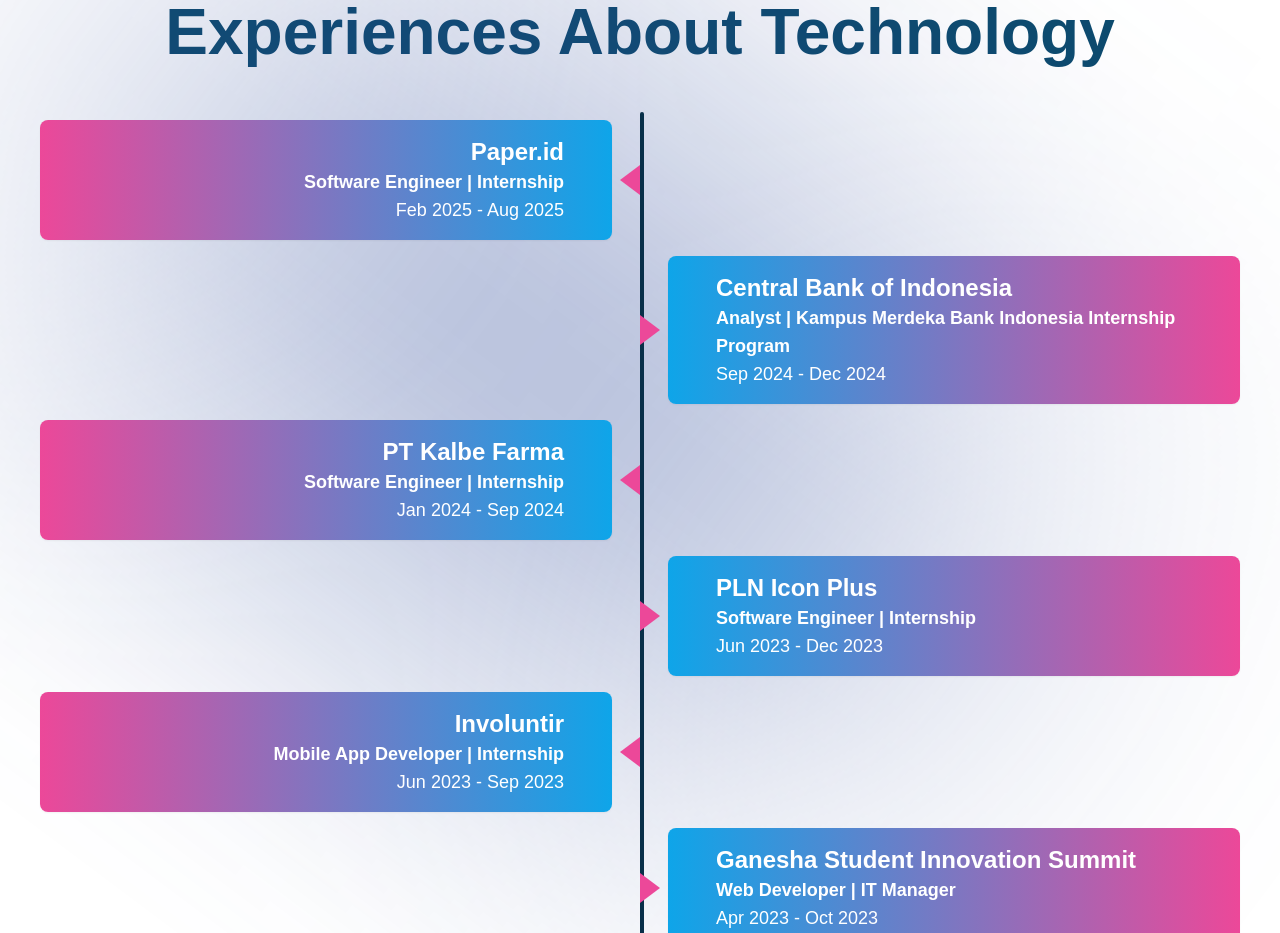
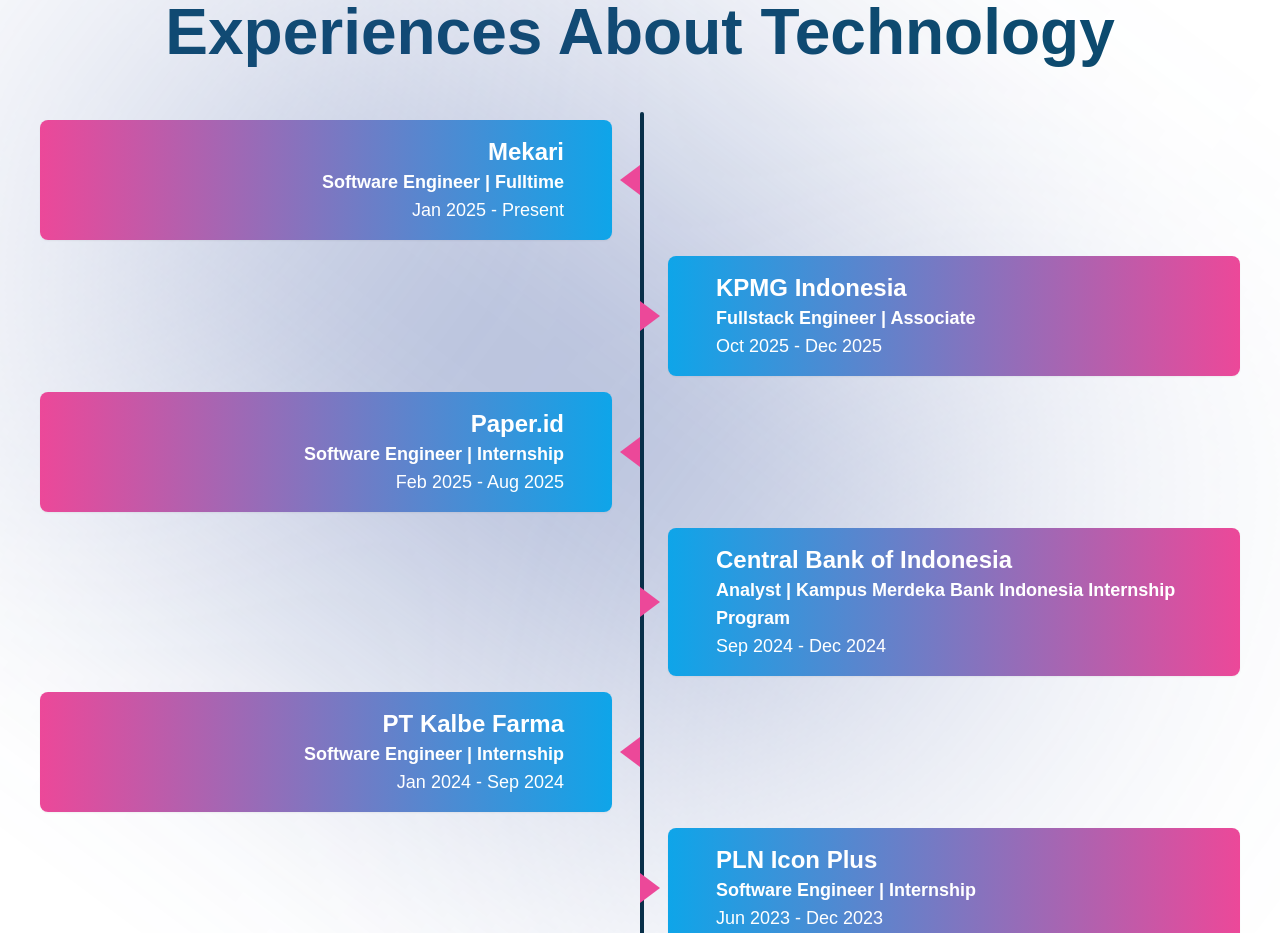
Before and after one commit to ardhanurfan/portofolio, a React (Vite) app: page / in a window 1280 px wide. Shown: the part 3080-4013 px from the top of the page. Built offline with nearby package versions, Linux system fonts and the light colour scheme; a web font is replaced by a local one.

Commit message:
feat: experience

```diff
--- a/src/sections/Experience.tsx
+++ b/src/sections/Experience.tsx
@@ -24,10 +24,22 @@
         <div data-aos="zoom-in" data-aos-delay="0" className="container">
           <div className="absolute -z-10 h-full w-1 rounded-full bg-sky-950 dark:bg-slate-300 lg:left-1/2"></div>
           <ExperienceCard
+            title={"Mekari"}
+            position={"Software Engineer | Fulltime"}
+            year={"Jan 2025 - Present"}
+            urutan={0}
+          ></ExperienceCard>
+          <ExperienceCard
+            title={"KPMG Indonesia"}
+            position={"Fullstack Engineer | Associate"}
+            year={"Oct 2025 - Dec 2025"}
+            urutan={1}
+          ></ExperienceCard>
+          <ExperienceCard
             title={"Paper.id"}
             position={"Software Engineer | Internship"}
             year={"Feb 2025 - Aug 2025"}
-            urutan={0}
+            urutan={2}
           ></ExperienceCard>
           <ExperienceCard
             title={"Central Bank of Indonesia"}
@@ -35,55 +47,55 @@
               "Analyst | Kampus Merdeka Bank Indonesia Internship Program"
             }
             year={"Sep 2024 - Dec 2024"}
-            urutan={1}
+            urutan={3}
           ></ExperienceCard>
           <ExperienceCard
             title={"PT Kalbe Farma"}
             position={"Software Engineer | Internship"}
             year={"Jan 2024 - Sep 2024"}
-            urutan={2}
+            urutan={4}
           ></ExperienceCard>
           <ExperienceCard
             title={"PLN Icon Plus"}
             position={"Software Engineer | Internship"}
             year={"Jun 2023 - Dec 2023"}
-            urutan={3}
+            urutan={5}
           ></ExperienceCard>
           <ExperienceCard
             title={"Involuntir"}
             position={"Mobile App Developer | Internship"}
             year={"Jun 2023 - Sep 2023"}
-            urutan={4}
+            urutan={6}
           ></ExperienceCard>
           <ExperienceCard
             title={"Ganesha Student Innovation Summit"}
             position={"Web Developer | IT Manager"}
             year={"Apr 2023 - Oct 2023"}
-            urutan={5}
+            urutan={7}
           ></ExperienceCard>
           <ExperienceCard
             title={"Bank Mandiri x Rakamin Academy"}
             position={"Mobile App Developer | Project-Based Virtual Intern"}
             year={"May 2023 - Jun 2023"}
-            urutan={6}
+            urutan={8}
           ></ExperienceCard>
           <ExperienceCard
             title={"Inkubator IT HMIF ITB"}
             position={"Mobile App, Backend Developer | Programmer"}
             year={"Feb 2023 - Present"}
-            urutan={7}
+            urutan={9}
           ></ExperienceCard>
           <ExperienceCard
             title={"Arkavidia 8.0 HMIF ITB"}
             position={"UI/UX Desainer | Event Staff"}
             year={"Sep 2022 - Jan 2023"}
-            urutan={8}
+            urutan={10}
           ></ExperienceCard>
           <ExperienceCard
             title={"Saba ExploIT"}
             position={"Desiner, Videographer, Programmer | President"}
             year={"Sep 2018 - Oct 2020"}
-            urutan={9}
+            urutan={11}
           ></ExperienceCard>
         </div>
       </section>
```
